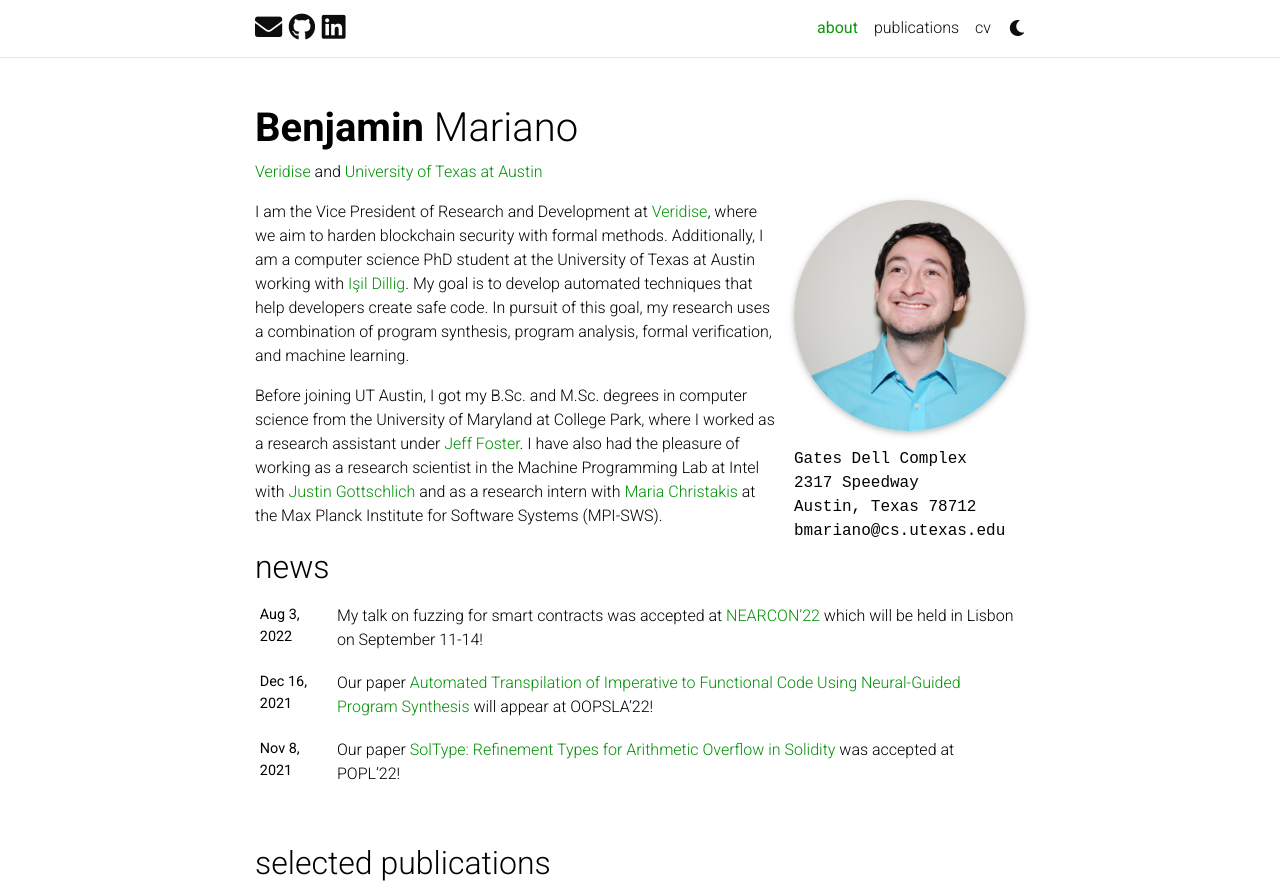
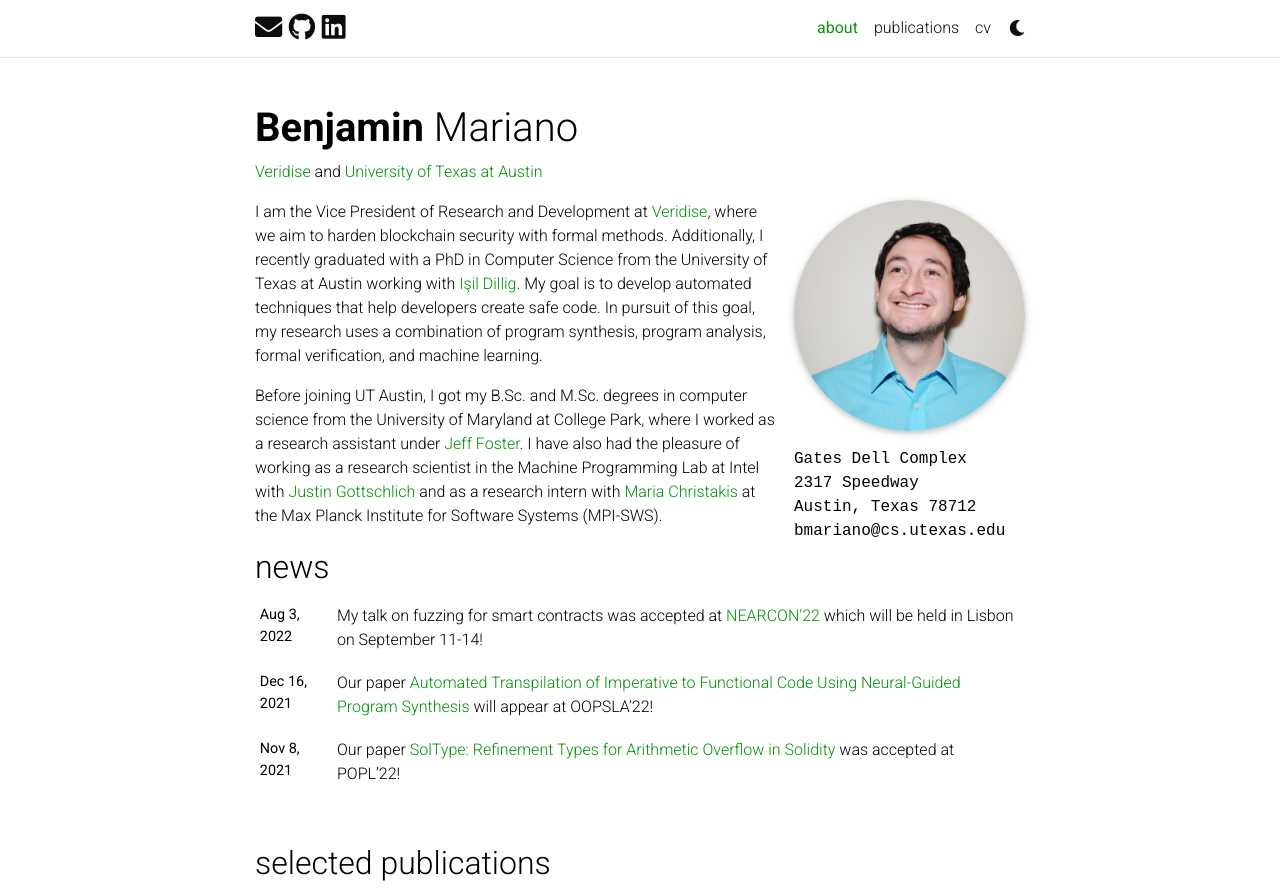
Before and after one commit to bmarwritescode/bmarwritescode.github.io, a Jekyll site: the page built from _pages/about.md, in a window 1280 px wide and 1149 px high, cut to the strip 0-894 px from the top of the window. Built offline with Jekyll 4.4.1, drawn with Linux system fonts in a browser that asks for light colours; full-size pictures stand in for the smaller copies a plugin makes; comment, search, counter and statistics services are not loaded; a style sheet for code colours, icons or effects is not loaded.

Commit message:
Update about

```diff
--- a/_pages/about.md
+++ b/_pages/about.md
@@ -18,6 +18,6 @@ selected_papers: true # includes a list of papers marked as "selected={true}"
 social: false  # includes social icons at the bottom of the page
 ---
 
-I am the Vice President of Research and Development at [Veridise](https://veridise.com), where we aim to harden blockchain security with formal methods. Additionally, I am a computer science PhD student at the University of Texas at Austin working with [Işil Dillig](https://www.cs.utexas.edu/~isil/). My goal is to develop automated techniques that help developers create safe code. In pursuit of this goal, my research uses a combination of program synthesis, program analysis, formal verification, and machine learning.
+I am the Vice President of Research and Development at [Veridise](https://veridise.com), where we aim to harden blockchain security with formal methods. Additionally, I recently graduated with a PhD in Computer Science from the University of Texas at Austin working with [Işil Dillig](https://www.cs.utexas.edu/~isil/). My goal is to develop automated techniques that help developers create safe code. In pursuit of this goal, my research uses a combination of program synthesis, program analysis, formal verification, and machine learning.
 
 Before joining UT Austin, I got my B.Sc. and M.Sc. degrees in computer science from the University of Maryland at College Park, where I worked as a research assistant under [Jeff Foster](https://www.cs.tufts.edu/~jfoster/). I have also had the pleasure of working as a research scientist in the Machine Programming Lab at Intel with [Justin Gottschlich](https://sites.google.com/view/gottschlich) and as a research intern with [Maria Christakis](https://mariachris.github.io/) at the Max Planck Institute for Software Systems (MPI-SWS).
```
